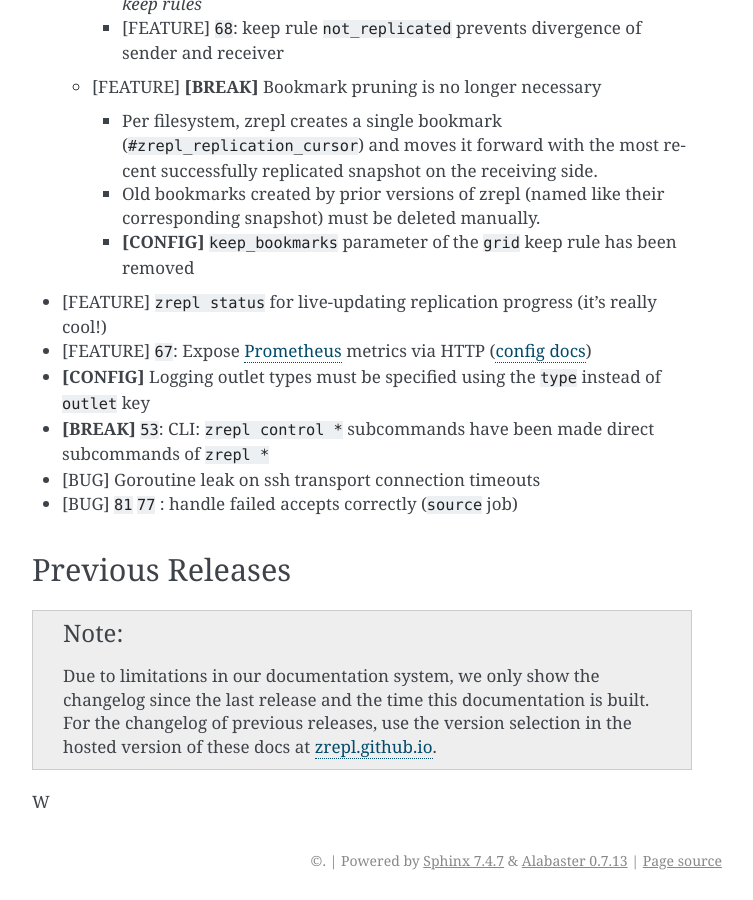
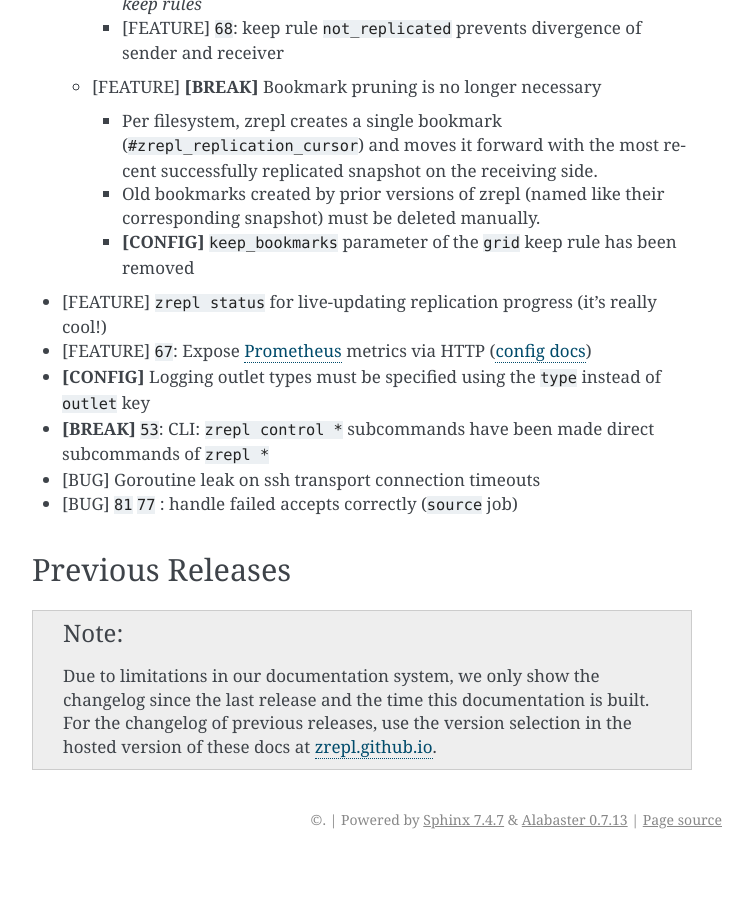
Before and after one commit to zrepl/zrepl, a Sphinx documentation site: the page built from docs/changelog.rst, in a window 1280 px wide and 900 px high, scrolled down 2237 px. Shown: the whole window, without its empty margins (388-1141 px from the left). Built offline with Sphinx 7.4.7, drawn with Linux system fonts in a browser that asks for light colours; the version number could not be read and is left out; cross-references to code outside the pages are shown as plain code; after the commit the page ends 3096 px from its top, so only the background shows below that.

```diff
--- a/docs/changelog.rst
+++ b/docs/changelog.rst
@@ -107,8 +107,3 @@ Previous Releases
 .. NOTE::
     Due to limitations in our documentation system, we only show the changelog since the last release and the time this documentation is built.
     For the changelog of previous releases, use the version selection in the hosted version of these docs at `zrepl.github.io <https://zrepl.github.io>`_.
-
-
-
-
-W
```
